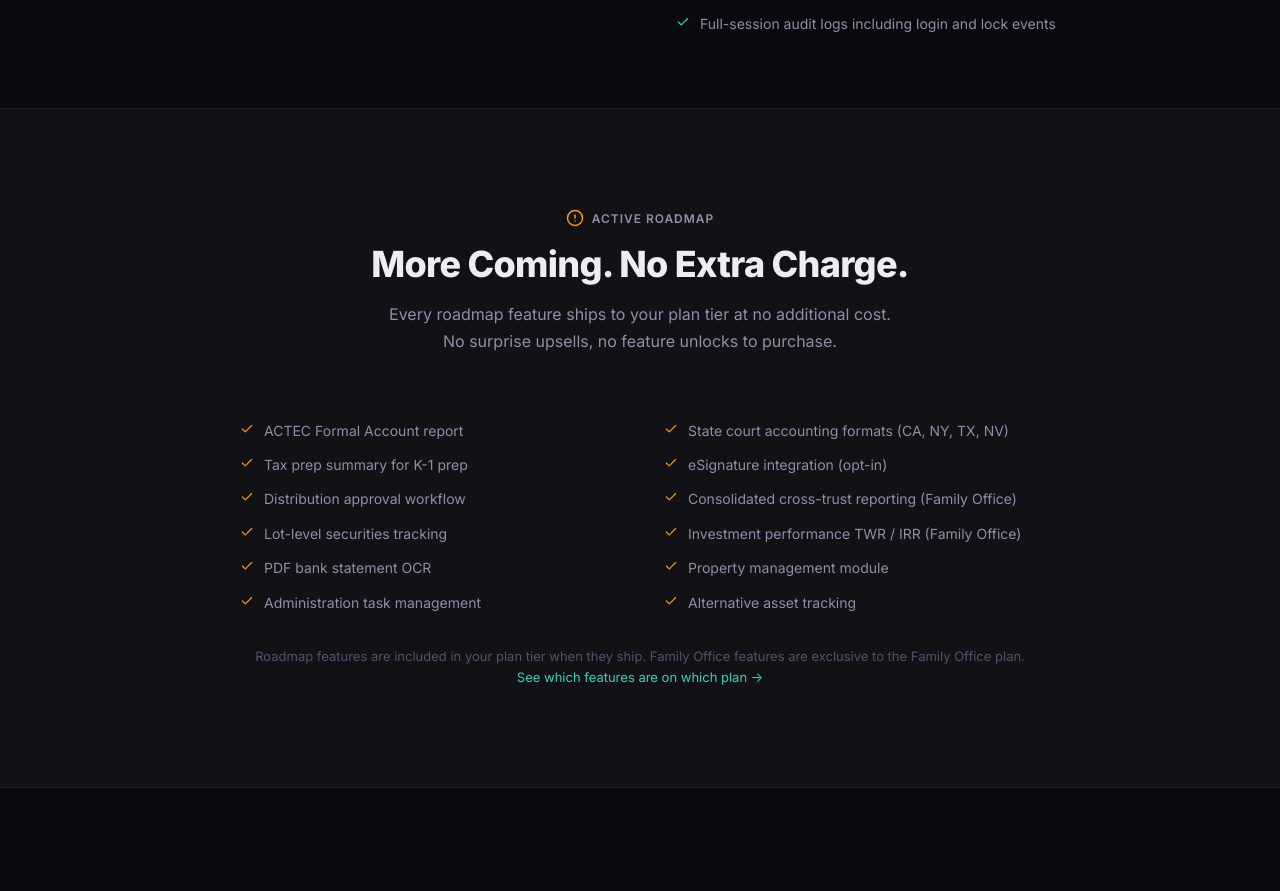
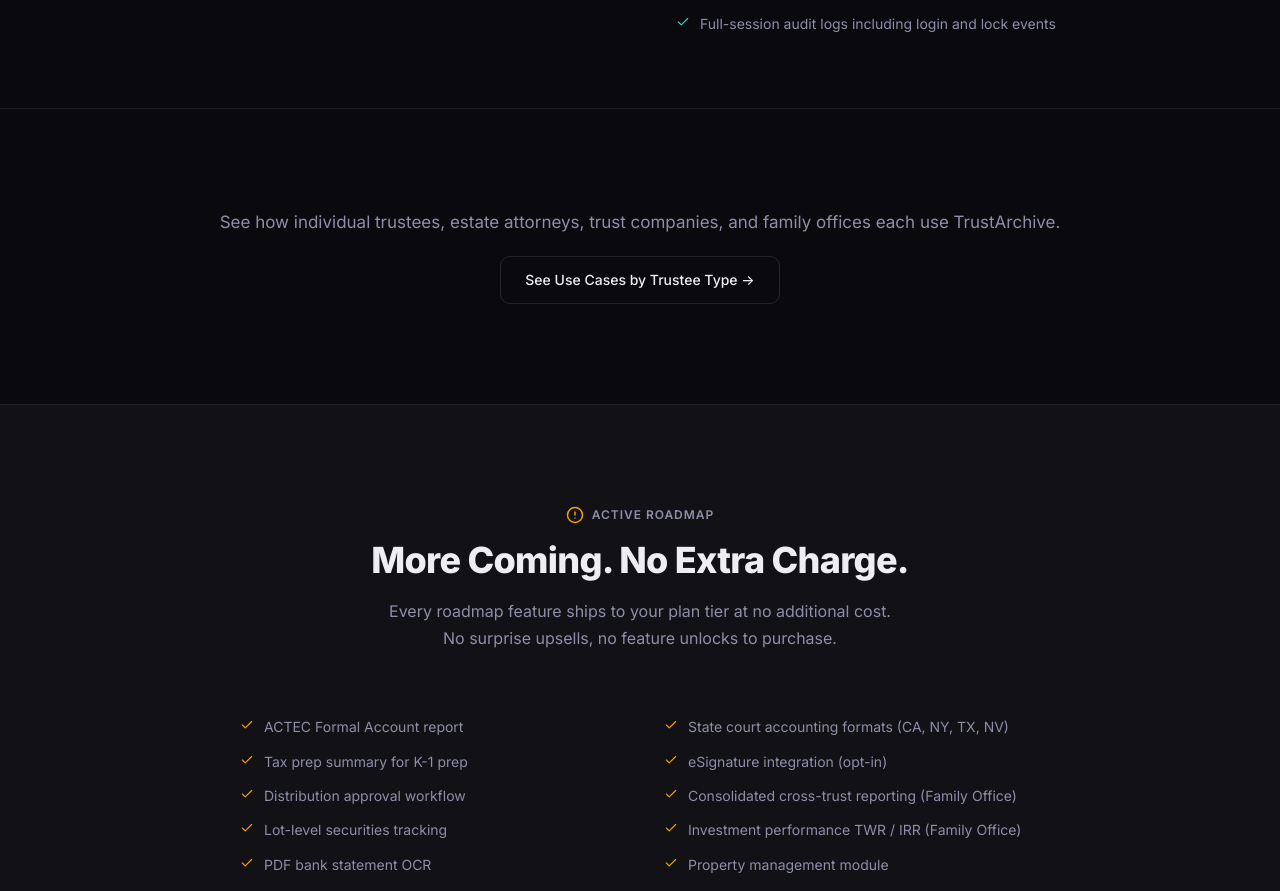
Before and after one commit to apvera-admin/trustarchive, a Next.js app: page /features in a window 1280 px wide. Shown: the part 4984-5875 px from the top of the page. Built offline with nearby package versions, Linux system fonts and the light colour scheme.

Commit message:
Update page.js

```diff
--- a/app/features/page.js
+++ b/app/features/page.js
@@ -179,6 +179,17 @@ export default function FeaturesPage() {
           <div><AuditPanel /></div>
         </div>
       </div>
+
+<section className="section section-bordered" style={{ textAlign: 'center' }}>
+  <div className="container">
+    <p style={{ fontSize: 17, color: 'var(--text-2)', marginBottom: 20 }}>
+      See how individual trustees, estate attorneys, trust companies, and family offices each use TrustArchive.
+    </p>
+    <Link href="/use-cases" className="btn-secondary">
+      See Use Cases by Trustee Type →
+    </Link>
+  </div>
+</section>
 
       {/* Roadmap callout */}
       <section className="section section-bordered section-alt">
```
